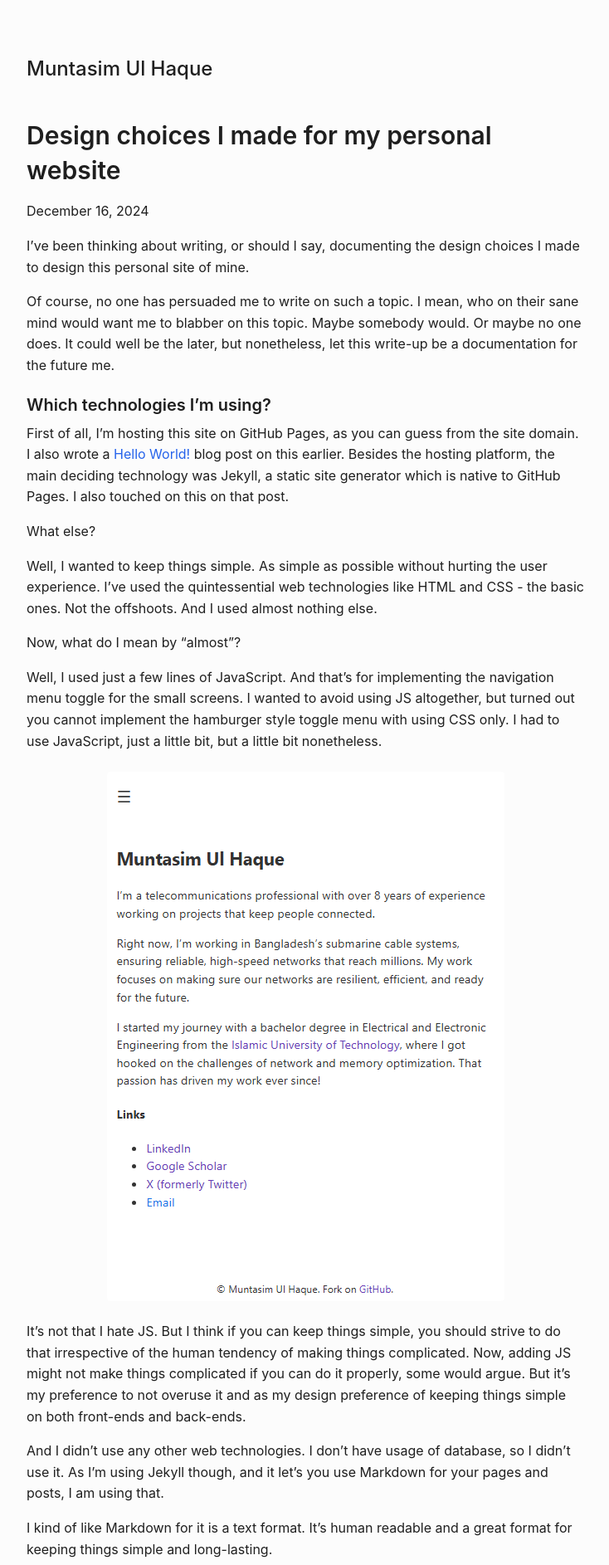
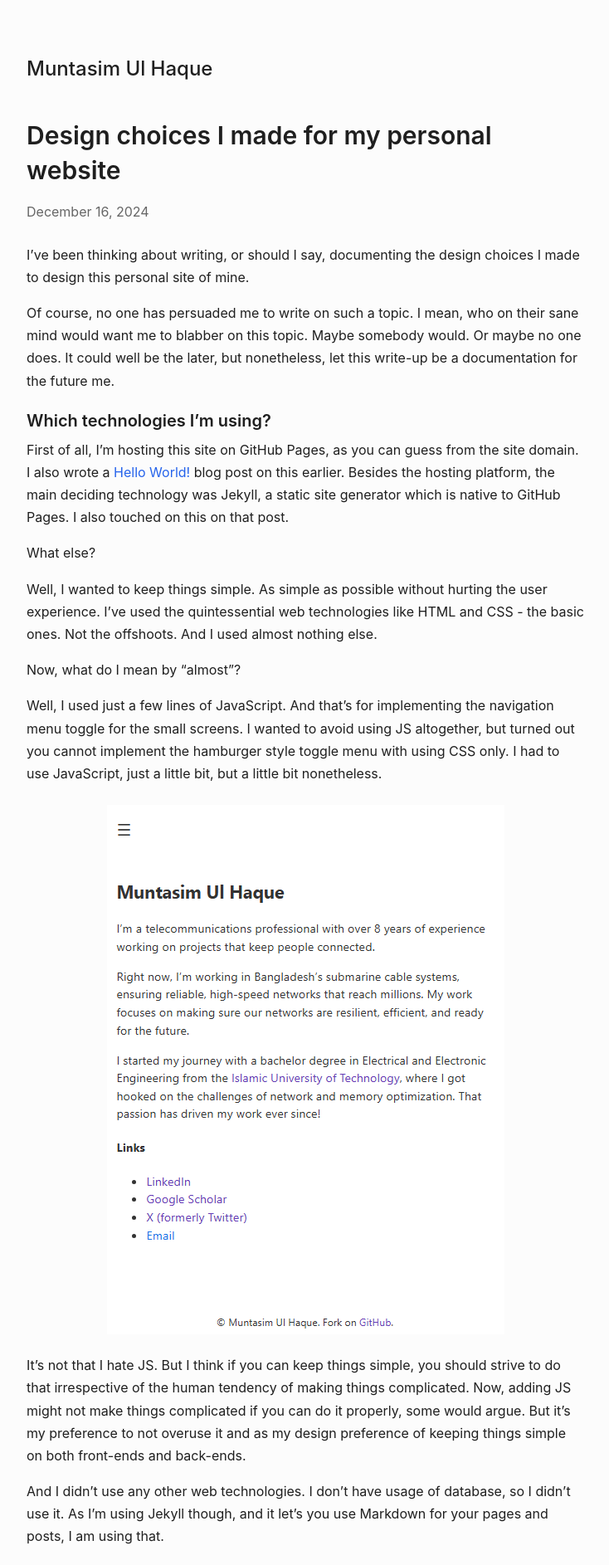
Before and after one commit to muntasimulhaque/muntasimulhaque.github.io, a Jekyll site: the page built from _posts/2024-12-16-website-design.md, in a window 1280 px wide. Shown: the top 1886 px of the page at 83% size, without its empty margins (272-1006 px from the left). Built offline with Jekyll 4.4.1, drawn with Linux system fonts in a browser that asks for light colours.

Commit message:
Update style.css

```diff
--- a/assets/css/style.css
+++ b/assets/css/style.css
@@ -6,7 +6,6 @@
   --color-muted: #666;
   --color-border: #eee;
   --color-section-border: #ddd;
-  --color-section-bg: #f8f8f8;
 
   /* Layout */
   --content-width: 42rem;
@@ -72,12 +71,38 @@
 }
 
 /* Blog post styling */
+.post {
+  line-height: 1.7;
+}
+
 .post img {
   max-width: 100%;
   height: auto;
   display: block;
   margin: 1.5rem auto;
-  border-radius: 4px;
+}
+
+.post-date {
+  color: var(--color-muted);
+  margin-bottom: 1.5rem;
+}
+
+/* Back to blog link */
+.navigation-links {
+  margin-top: 3rem;
+}
+
+.back-to-blog {
+  font-size: 0.9rem;
+}
+
+.back-to-blog a {
+  color: var(--color-link);
+  text-decoration: none;
+}
+
+.back-to-blog a:hover {
+  text-decoration: underline;
 }
 
 /* Footer */
@@ -173,13 +198,11 @@
     font-size: 1.25rem;
   }
 
-  /* Remove this redundant rule (h3 already inherits from body) */
-  h3 {
-    font-size: 1.25rem;
-  }
-
-  /* Adjust image margins on mobile */
   .post img {
     margin: 1rem auto;
   }
+
+  .navigation-links {
+    margin-top: 2rem;
+  }
 }
```
